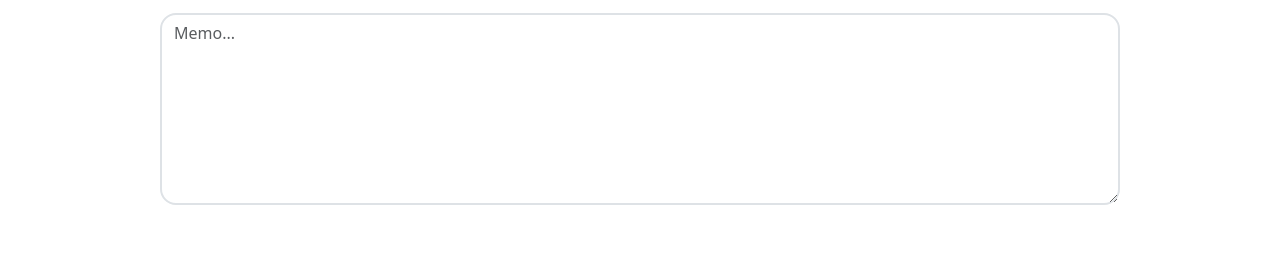
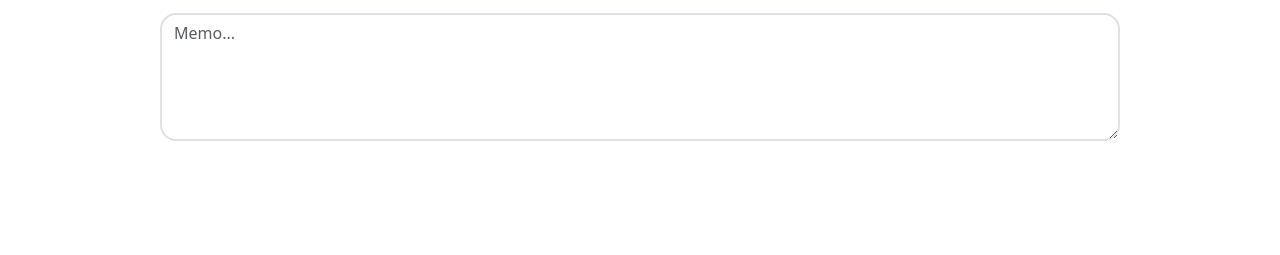
Before and after one commit to benjahmin-koenigsberg/av_app, a plain HTML site: page counter.html in a window 1280 px wide. Shown: the part 397-652 px from the top of the page. Drawn offline with nearby package versions, Linux system fonts and the light colour scheme.

Commit message:
Add files via upload

```diff
--- a/counter.html
+++ b/counter.html
@@ -64,7 +64,7 @@
         <textarea
           class="form-control border border-2"
           id="notes"
-          style="height: 12rem; border-radius: 1rem !important; margin-top: 1rem !important;"
+          style="max-height: 12rem; height: 8rem; border-radius: 1rem !important; margin-top: 1rem !important;"
           placeholder="Memo..."
         ></textarea>
       </div>
```
Also changed, not shown: footage.html (+1 -1 lines).
